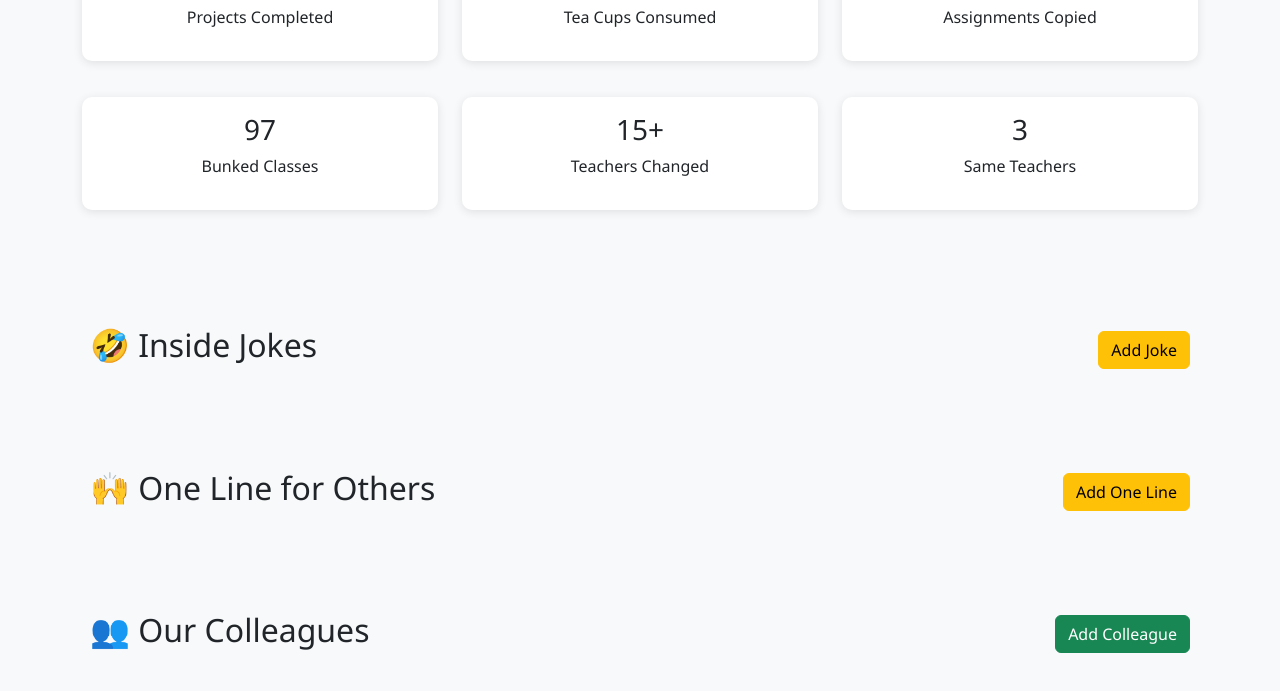
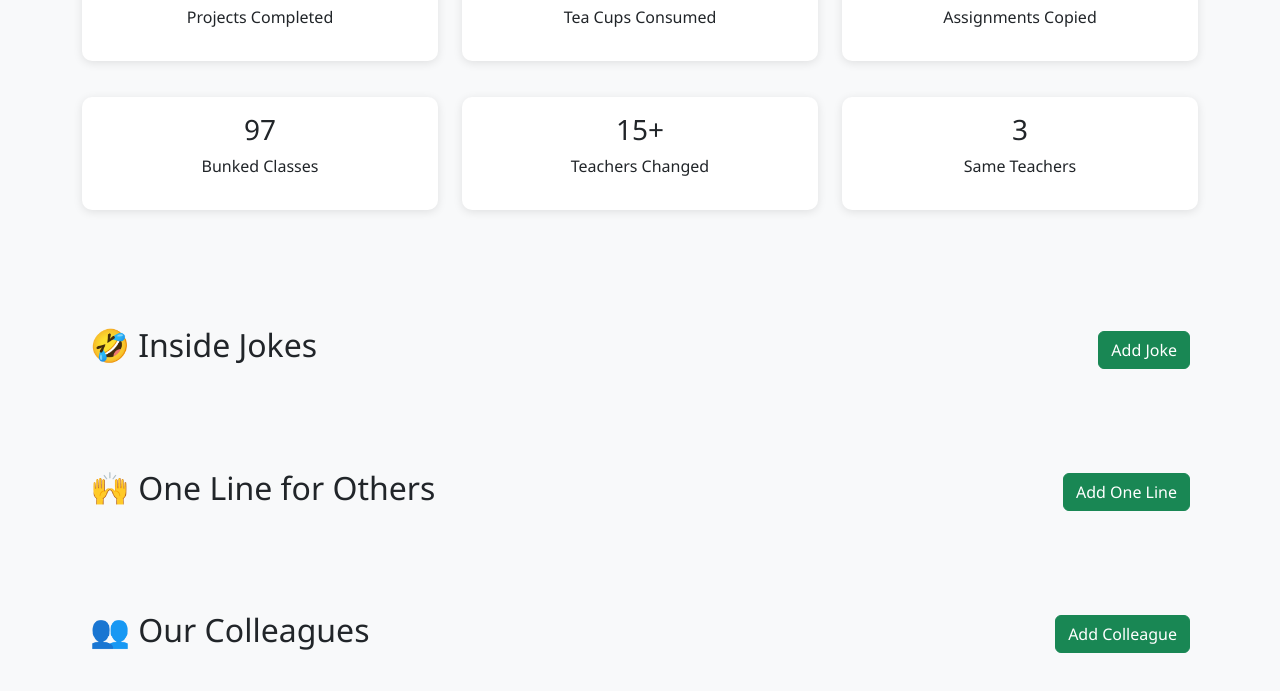
Before and after one commit to huzaifanasir08/Farewell-BSSE-Grey-Batch-2021, a plain HTML site: page index.html in a window 1280 px wide. Shown: the part 504-1195 px from the top of the page. Drawn offline with nearby package versions, Linux system fonts and the light colour scheme; no server answers.

Commit message:
Update index.html

```diff
--- a/index.html
+++ b/index.html
@@ -166,7 +166,7 @@
   <div class="section container">
     <div class="d-flex justify-content-between align-items-center mb-3 flex-wrap">
       <h2 class="animate__animated animate__fadeInLeft">🤣 Inside Jokes</h2>
-      <button onclick="gotoAddJoke()" class="btn btn-warning">Add Joke</button>
+      <button onclick="gotoAddJoke()" class="btn btn-success">Add Joke</button>
     </div>
     <div id="jokes" class="row scroll-container"></div>
   </div>
@@ -174,7 +174,7 @@
   <div class="section container">
     <div class="d-flex justify-content-between align-items-center mb-3 flex-wrap">
       <h2 class="animate__animated animate__fadeInLeft">🙌 One Line for Others</h2>
-      <button onclick="gotoAddOneline()" class="btn btn-warning">Add One Line</button>
+      <button onclick="gotoAddOneline()" class="btn btn-success">Add One Line</button>
     </div>
     <div id="lines" class="row scroll-container"></div>
   </div>
```
